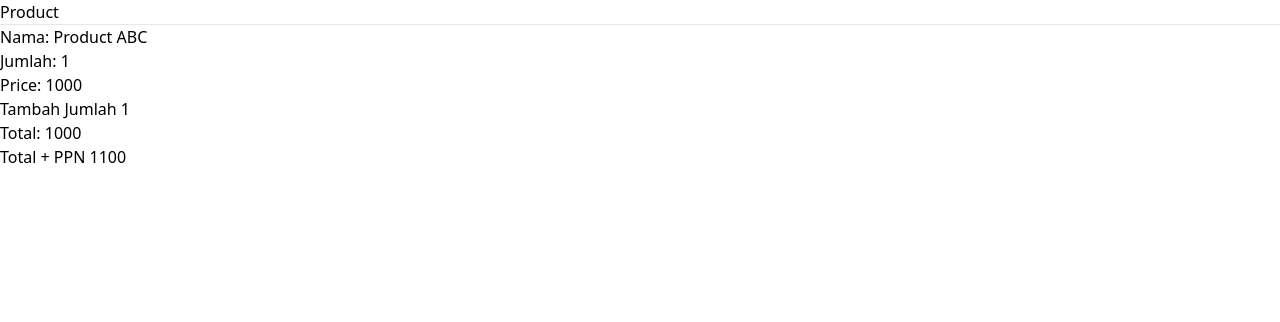
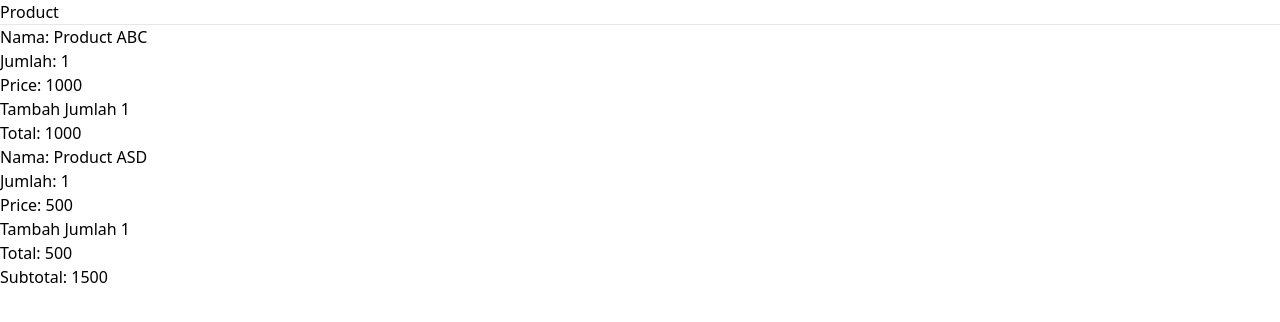
Before and after one commit to sandycahya23/sandy_mengajar_01, a Nuxt app: page /product in a window 1280 px wide. Shown: the top 322 px of the page. Built offline with nearby package versions, Linux system fonts and the light colour scheme.

Commit message:
pertemuan 2 props & computed on parent

```diff
--- a/components/ProductCard.vue
+++ b/components/ProductCard.vue
@@ -5,7 +5,7 @@
     <div>Price: {{ dataProduct.price }}</div>
     <button @click="addAmount">Tambah Jumlah 1</button>
     <div>Total: {{ total }}</div>
-    <div>Total + PPN {{ totalAfterPPn }}</div>
+    <!-- <div>Total + PPN {{ totalAfterPPn }}</div> -->
   </div>
 </template>
 <script>
@@ -24,9 +24,9 @@ export default {
       return this.dataProduct.amount * this.dataProduct.price;
     },
     // PPN 10%
-    totalAfterPPn() {
-      return Math.round(this.total * 1.1);
-    },
+    // totalAfterPPn() {
+    //   return Math.round(this.total * 1.1);
+    // },
   },
   methods: {
     addAmount() {
--- a/pages/product/index.vue
+++ b/pages/product/index.vue
@@ -2,7 +2,12 @@
   <div>
     <h1>Product</h1>
     <hr>
-    <ProductCard :data-product="product"/>
+    <ProductCard
+      v-for="product in listProduct"
+      :key="product.id"
+      :data-product="product"
+    />
+    <div>Subtotal: {{subtotal}}</div>
   </div>
 </template>
 <script>
@@ -10,13 +15,37 @@ export default {
   name: 'PageProductA',
   data() {
     return {
-      product: {
+      listProduct: [{
           id: 1,
           name: 'Product ABC',
           amount: 1,
           price: 1000,
+        },{
+          id: 2,
+          name: 'Product ASD',
+          amount: 1,
+          price: 500,
         },
+      ]
     };
   },
+  computed: {
+    subtotal() {
+      let subtotal = 0;
+      // for (let i = 0; i < this.listProduct.length; i+= 1) {
+      //   subtotal += this.listProduct[i].amount * this.listProduct[i].price;
+      // }
+      // map -> return
+      /*
+        [1,2,3] => [2,4,6]
+        list.map(data => data * 2)
+      */
+      // forEach -> loop
+      this.listProduct.forEach((product) => {
+        subtotal += product.amount * product.price;
+      });
+      return subtotal;
+    }
+  }
 }
 </script>
```
